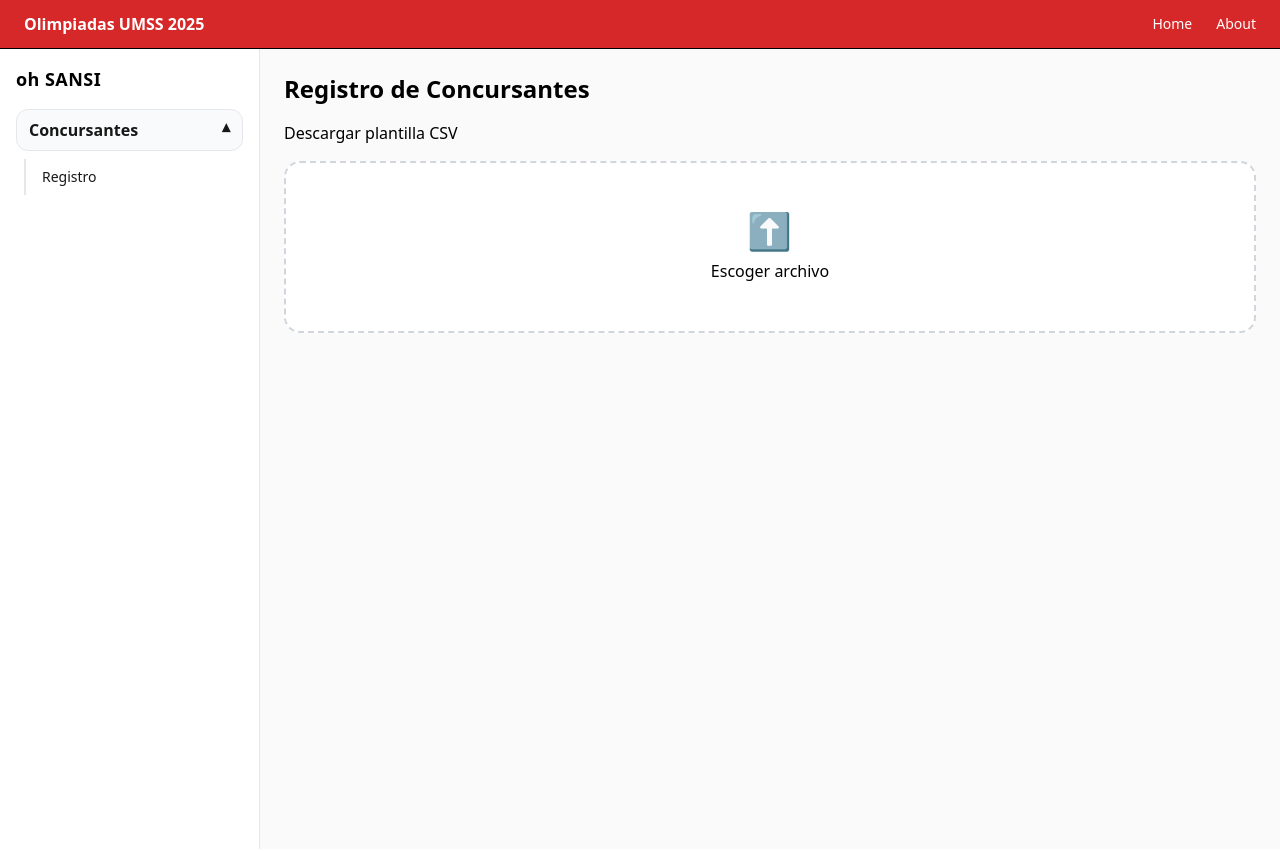
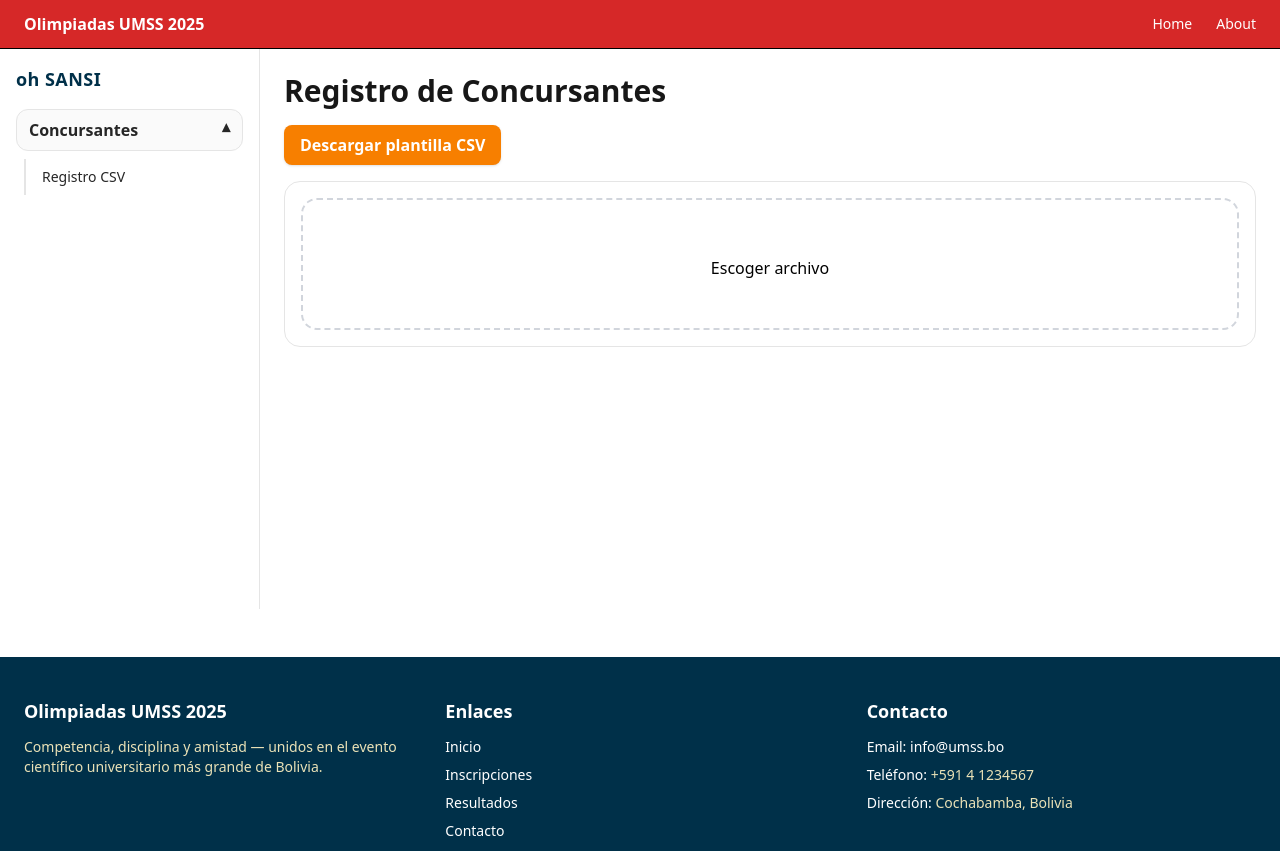
Before and after one commit to pixelenginners-a11y/OHSANSI-Registro-de-evaluaciones-de-olimpiadas, a React (Vite) app in the folder frontend/: page /concursantes/registro in a window 1280 px wide. Shown: the top 851 px of the page. Built offline with nearby package versions, Linux system fonts and the light colour scheme.

Commit message:
update registro de concursantes csv control de columnas

```diff
--- a/frontend/src/features/registro-csv/components/CSVDropZone.tsx
+++ b/frontend/src/features/registro-csv/components/CSVDropZone.tsx
@@ -24,7 +24,7 @@ export default function CSVDropZone({ onParse }: Props) {
       title="Soltar o hacer clic para escoger archivo CSV"
     >
       <div className="text-center">
-        <div className="text-4xl">⬆️</div>
+        <div className="text-4xl"></div>
         <div className="mt-2">
           <button className="btn btn-sec">Escoger archivo</button>
         </div>
--- a/frontend/src/features/registro-csv/pages/RegistroPage.tsx
+++ b/frontend/src/features/registro-csv/pages/RegistroPage.tsx
@@ -8,18 +8,13 @@ import {
   type FilaCSVConError,
 } from "../logic/validarCSVInscritos";
 
-//export const Route = createFileRoute("/concursantes/registro")({
-//  component: RegistroPage,
-//});
+export default function RegistroPage() {
+  const [menuConcursantesOpen, setMenuConcursantesOpen] = useState(true);
+  const [mobileSidebarOpen, setMobileSidebarOpen] = useState(false); //  para móvil
 
-export default function RegistroPage() {
-  // --- estado UI sidebar (dropdown) ---
-  const [menuConcursantesOpen, setMenuConcursantesOpen] = useState<boolean>(true);
-
-  // --- estado HU-1 ---
   const [validas, setValidas] = useState<FilaCSVValida[]>([]);
   const [errores, setErrores] = useState<FilaCSVConError[]>([]);
-  const [csvNombre, setCsvNombre] = useState<string>("");
+  const [csvNombre, setCsvNombre] = useState("");
 
   const totales = useMemo(
     () => ({ validas: validas.length, errores: errores.length }),
@@ -51,32 +46,42 @@ export default function RegistroPage() {
   const reiniciar = () => { setValidas([]); setErrores([]); setCsvNombre(""); };
 
   return (
-    <div className="grid min-h-screen grid-cols-[260px_1fr] bg-[#fafafa]">
-      {/* Sidebar */}
-      <aside className="border-r border-gray-200 bg-white p-4">
-        <div className="mb-4 text-lg font-extrabold tracking-wide">oh SANSI</div>
+    <div className="min-h-[70vh] bg-neutral-40 font-sans">
+      {/* Topbar solo móvil */}
+      <div className="flex items-center justify-between border-b border-neutral-200 bg-white px-4 py-3 md:hidden">
+        <div className="font-extrabold tracking-wide text-[#003049]">oh SANSI</div>
+        <button
+          onClick={() => setMobileSidebarOpen(true)}
+          className="rounded-lg border border-neutral-200 bg-white px-3 py-1 text-sm font-semibold text-neutral-700 hover:bg-neutral-100"
+        >
+          Menú
+        </button>
+      </div>
 
+      <div className="grid min-h-[70vh] grid-cols-1 md:grid-cols-[260px_1fr]">
+        {/* Sidebar desktop */}
+        <aside className="hidden border-r border-neutral-200 bg-white p-4 md:block">
+          <div className="mb-4 text-lg font-extrabold tracking-wide text-[#003049]">oh SANSI</div>
           <nav className="flex flex-col gap-3">
             <div className="flex flex-col gap-2">
               <button
                 type="button"
-              className="flex w-full items-center justify-between rounded-xl border border-gray-200 bg-gray-50 px-3 py-2 font-semibold text-neutral-900 hover:bg-gray-100"
+                className="flex w-full items-center justify-between rounded-xl border border-neutral-200 bg-neutral-50 px-3 py-2 font-semibold text-neutral-800 hover:bg-neutral-100 transition"
                 onClick={() => setMenuConcursantesOpen(v => !v)}
                 aria-expanded={menuConcursantesOpen}
                 aria-controls="submenu-concursantes"
               >
-              <span className="flex items-center gap-2">Concursantes</span>
+                <span>Concursantes</span>
                 <span className={`transition-transform ${menuConcursantesOpen ? "rotate-180" : ""}`}>▾</span>
               </button>
 
               {menuConcursantesOpen && (
-              <div id="submenu-concursantes" className="ml-2 flex flex-col gap-1 border-l-2 border-gray-200 pl-2">
-                {/* Item activo (esta página) */}
+                <div id="submenu-concursantes" className="ml-2 flex flex-col gap-1 border-l-2 border-neutral-200 pl-2">
                   <a
                     href="/concursantes/registro"
-                  className="rounded-lg px-2 py-2 text-sm text-neutral-900 hover:bg-indigo-50"
+                    className="rounded-lg px-2 py-2 text-sm text-neutral-800 hover:bg-neutral-100"
                   >
-                  Registro
+                    Registro CSV
                   </a>
                 </div>
               )}
@@ -84,37 +89,106 @@ export default function RegistroPage() {
           </nav>
         </aside>
 
+        {/* Sidebar móvil (overlay + panel) */}
+        {mobileSidebarOpen && (
+          <div
+            className="fixed inset-0 z-50 bg-neutral-900/40 md:hidden"
+            onClick={() => setMobileSidebarOpen(false)}
+          >
+            <div
+              className="absolute inset-y-0 left-0 w-[80%] max-w-[300px] bg-white p-4 text-neutral-900 shadow-xl"
+              onClick={(e) => e.stopPropagation()}
+            >
+              <div className="mb-3 flex items-center justify-between">
+                <div className="text-lg font-extrabold text-[#003049]">oh SANSI</div>
+                <button
+                  onClick={() => setMobileSidebarOpen(false)}
+                  className="rounded-lg border border-neutral-200 bg-white px-2 py-1 text-sm hover:bg-neutral-100"
+                >
+                  ✕
+                </button>
+              </div>
+
+              <nav className="flex flex-col gap-3">
+                <div className="flex flex-col gap-2">
+                  <button
+                    type="button"
+                    className="flex w-full items-center justify-between rounded-xl border border-neutral-200 bg-neutral-50 px-3 py-2 font-semibold hover:bg-neutral-100 transition"
+                    onClick={() => setMenuConcursantesOpen(v => !v)}
+                    aria-expanded={menuConcursantesOpen}
+                  >
+                    <span>Concursantes</span>
+                    <span className={`transition-transform ${menuConcursantesOpen ? "rotate-180" : ""}`}>▾</span>
+                  </button>
+
+                  {menuConcursantesOpen && (
+                    <div className="ml-2 flex flex-col gap-1 border-l-2 border-neutral-200 pl-2">
+                      <a
+                        href="/concursantes/registro"
+                        className="rounded-lg px-2 py-2 text-sm text-neutral-800 hover:bg-neutral-100"
+                        onClick={() => setMobileSidebarOpen(false)}
+                      >
+                        Registro CSV
+                      </a>
+                    </div>
+                  )}
+                </div>
+              </nav>
+            </div>
+          </div>
+        )}
+
         {/* Main */}
-      <main className="p-6">
-        <h1 className="mb-4 text-2xl font-semibold">Registro de Concursantes</h1>
+        <main className="p-4 md:p-6">
+          <h1 className="mb-4 text-2xl font-extrabold text-neutral-900 md:text-3xl">
+            Registro de Concursantes
+          </h1>
 
           {totales.validas === 0 && totales.errores === 0 ? (
             <>
               <div className="mb-4">
-              <button onClick={descargarPlantilla} className="btn btn-sec">
+                <button
+                  onClick={descargarPlantilla}
+                  className="inline-flex items-center gap-2 rounded-lg bg-[#F77F00] px-4 py-2 text-sm font-semibold text-white shadow hover:opacity-90 transition md:text-base"
+                >
                   Descargar plantilla CSV
                 </button>
               </div>
 
+              <div className="rounded-2xl border border-neutral-200 bg-white p-3 md:p-4">
                 <CSVDropZone onParse={onCSVParseado} />
+              </div>
             </>
           ) : (
             <>
-            <div className="mb-3 text-sm">
+              <div className="mb-3 text-sm text-neutral-700 md:text-base">
                 <strong>Archivo:</strong> {csvNombre} &nbsp;|&nbsp;
                 <strong>Válidas:</strong> {totales.validas} &nbsp;|&nbsp;
                 <strong>Con error:</strong> {totales.errores}
               </div>
 
-            <div className="mb-3 flex gap-2">
-              <button onClick={confirmarImportacion} className="btn btn-prim">Registrar Todos</button>
-              <button onClick={reiniciar} className="btn btn-sec">Cancelar</button>
+              <div className="mb-3 flex flex-col gap-2 sm:flex-row">
+                <button
+                  onClick={confirmarImportacion}
+                  className="rounded-lg bg-[#003049] px-4 py-2 text-sm font-semibold text-white hover:opacity-90 transition md:text-base"
+                >
+                  Registrar Todos
+                </button>
+                <button
+                  onClick={reiniciar}
+                  className="rounded-lg border border-neutral-300 bg-white px-4 py-2 text-sm font-semibold text-neutral-800 hover:bg-neutral-100 transition md:text-base"
+                >
+                  Cancelar
+                </button>
               </div>
 
+              <div className="overflow-x-auto rounded-2xl border border-neutral-200 bg-white p-3 md:p-4">
                 <PreviewTabla validas={validas} errores={errores} />
+              </div>
             </>
           )}
         </main>
       </div>
+    </div>
   );
 }
```
Lines whose indentation alone changed are shown as unchanged.
